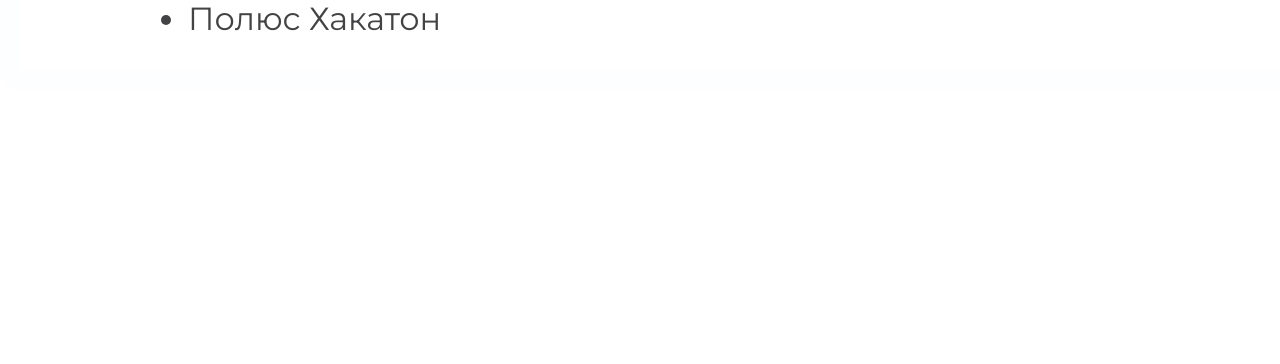
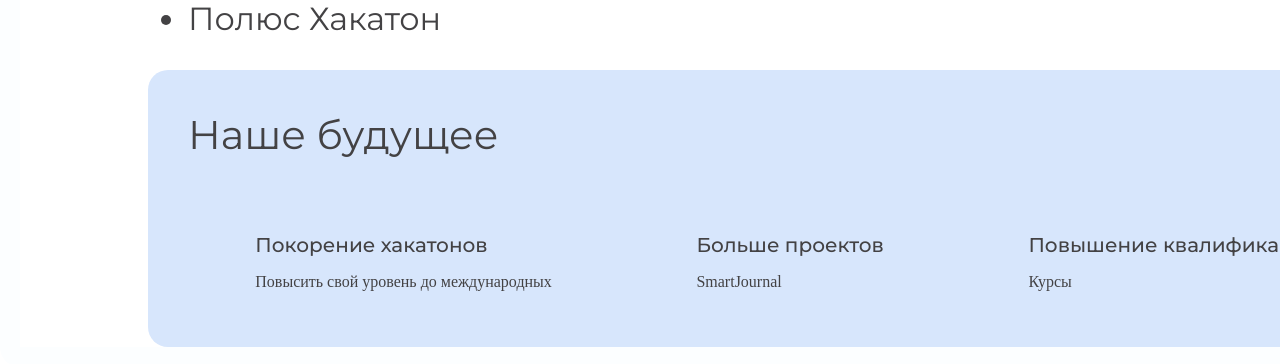
Before and after one commit to kirka50/IIntegrationLendos, a Vue app: page / in a window 1280 px wide. Shown: the part 2706-3070 px from the top of the page. Before the commit the page ends 2796 px from the top, so only its background shows below. Built offline with nearby package versions, Linux system fonts and the light colour scheme; a web font is replaced by a local one.

Commit message:
what we do

```diff
--- a/src/views/MainPage.vue
+++ b/src/views/MainPage.vue
@@ -99,6 +99,27 @@
             <li>Что сюда впендюрить</li>
             <li>Спросить у Кирилла</li>
           </ul>
+        </div>
+      </div>
+    </div>
+    <div class="what-we-do__future-block">
+      <div class="future-block">
+        <div class="future-block__title">
+          Наше будущее
+        </div>
+        <div class="future-block__text">
+          <div>
+            <h1>Покорение хакатонов</h1>
+            <p>Повысить свой уровень до международных</p>
+          </div>
+          <div>
+            <h1>Больше проектов</h1>
+            <p>SmartJournal</p>
+          </div>
+          <div>
+            <h1>Повышение квалификации</h1>
+            <p>Курсы</p>
+          </div>
         </div>
       </div>
     </div>
@@ -340,5 +361,27 @@
     }
   }
 
+  .what-we-do__future-block {
+    .future-block{
+
+      background-color: #D7E6FC;
+      padding: 40px;
+      border-radius: 20px;
+      .future-block__title{
+        font-family: 'Montserrat', sans-serif;
+        color: #434244;
+        font-size: 40px;
+      }
+      .future-block__text{
+        justify-content: space-around;
+        margin-top: 60px;
+        display: flex;
+        gap: 10px;
+        h1 {
+          font-size: 20px;
+        }
+      }
+    }
+  }
 }
 </style>
```
